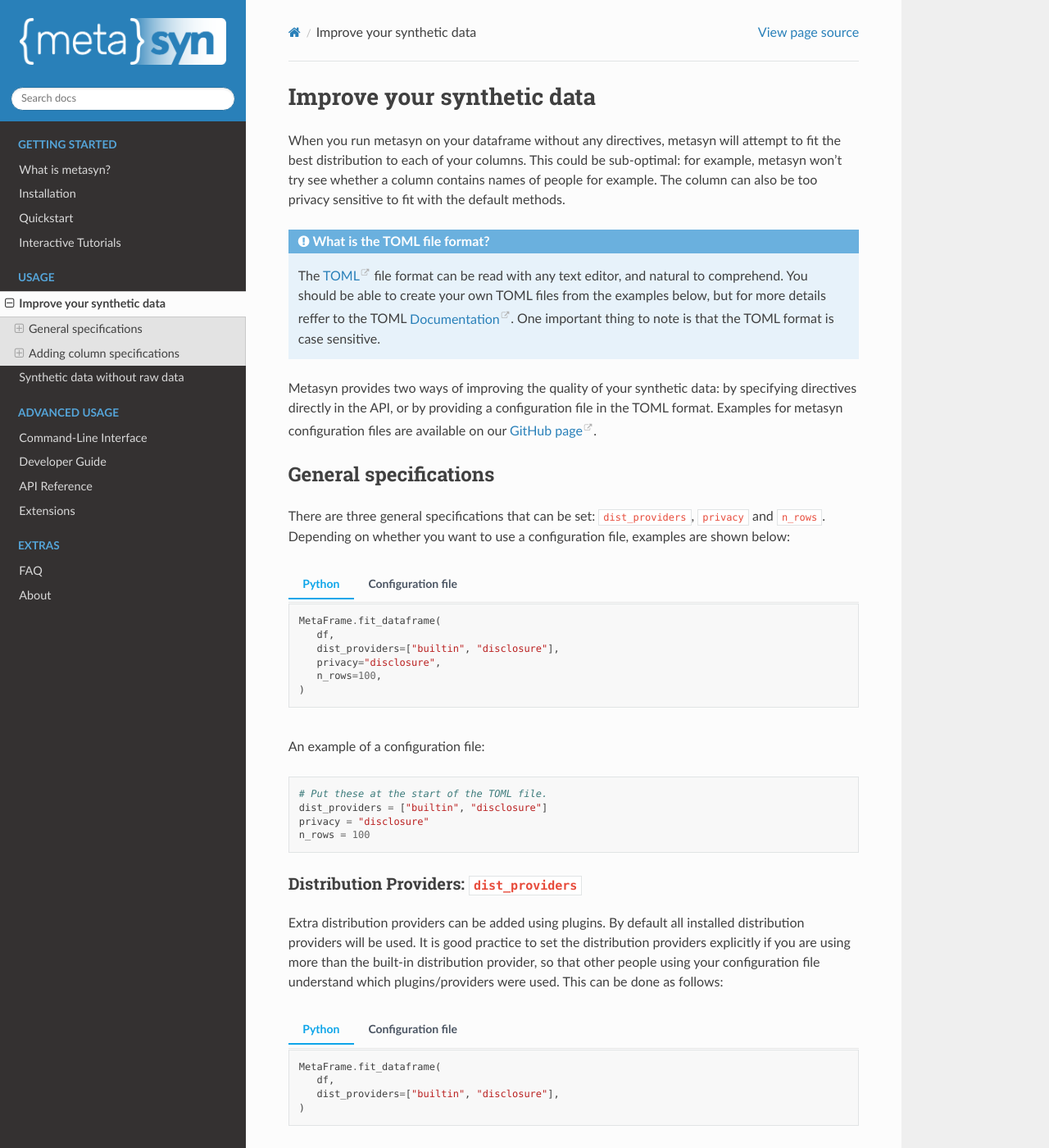
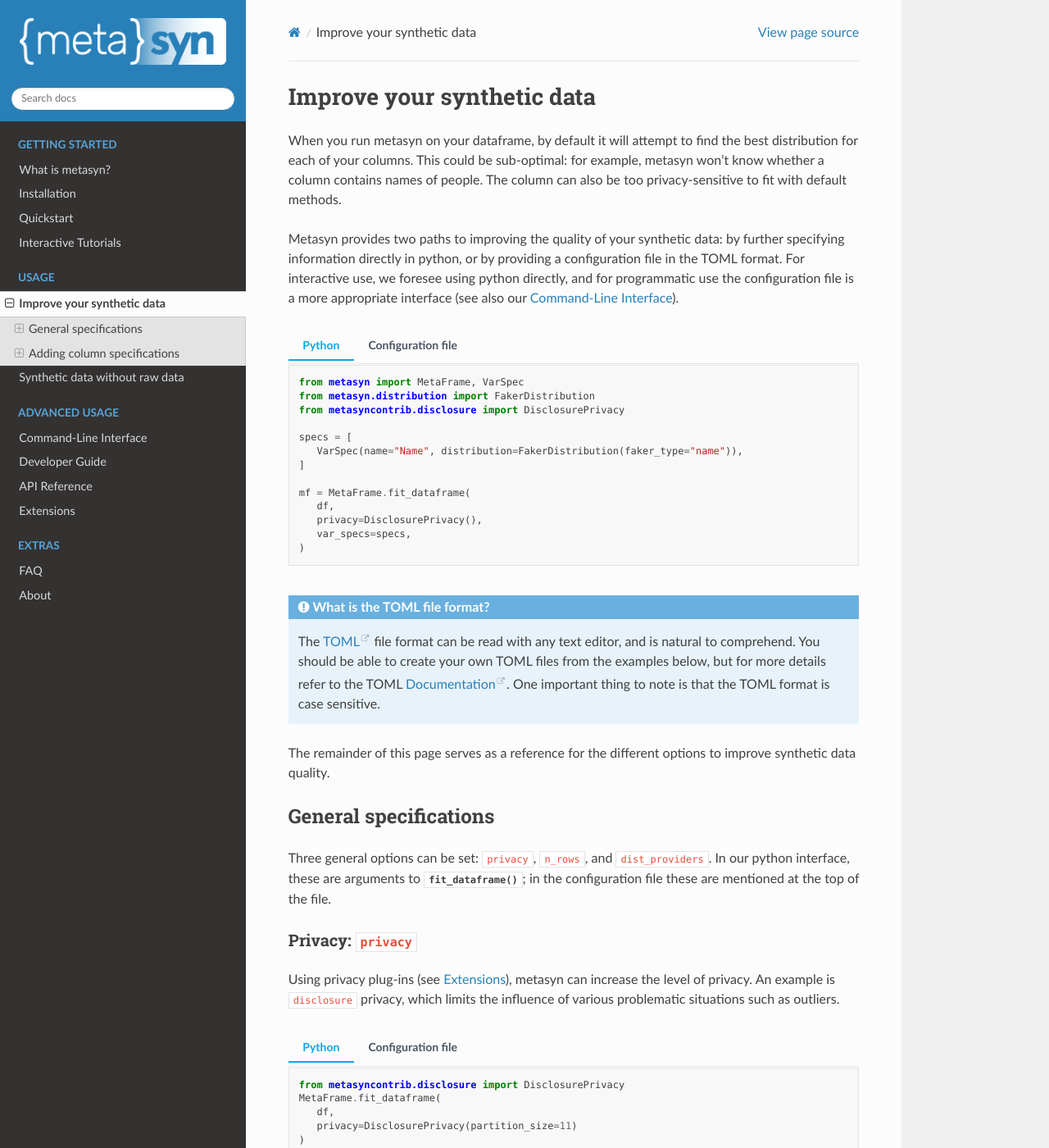
Before and after one commit to sodascience/metasyn, a Sphinx documentation site: the page built from docs/source/improve_synth.rst, in a window 1280 px wide and 1400 px high. Shown: the whole window at 82% size. Built offline with Sphinx 7.4.7 and the Read the Docs theme 3.1.0, drawn with Linux system fonts in a browser that asks for light colours; some of the changed text lies outside the part shown.

Commit message:
Update improve and datafree usage sections

```diff
--- a/docs/source/datafree.rst
+++ b/docs/source/datafree.rst
@@ -1,7 +1,7 @@
 Synthetic data without raw data
 -------------------------------
 
-It is also possible to create a GMF file without inputting a dataset, or to add additional fictive columns to those already present in a dataset.
+It is also possible to create a GMF file without inputting a dataset, or to add additional fictional columns to those already present in a dataset.
 
 To do so, you need to fully specify each column (variable) you want to generate. You will also need to set the data_free parameter to true, to indicate that the variable will be generated from scratch, instead of being based on existing data.
 Finally, you will need to set the number of rows to generate.
--- a/docs/source/improve_synth.rst
+++ b/docs/source/improve_synth.rst
@@ -1,39 +1,33 @@
 Improve your synthetic data
 ===========================
 
-When you run metasyn on your dataframe without any directives, metasyn will attempt
-to fit the best distribution to each of your columns. This could be sub-optimal:
-for example, metasyn won't try see whether a column contains names of people for example.
-The column can also be too privacy sensitive to fit with the default methods.
+When you run metasyn on your dataframe, by default it will attempt
+to find the best distribution for each of your columns. This could be sub-optimal:
+for example, metasyn won't know whether a column contains names of people.
+The column can also be too privacy-sensitive to fit with default methods.
 
+Metasyn provides two paths to improving the quality of your synthetic data: by further
+specifying information directly in python, or by providing a configuration file in the
+TOML format. For interactive use, we foresee using python directly, and for programmatic
+use the configuration file is a more appropriate interface (see also our :doc:`cli`).
 
-.. admonition:: What is the TOML file format?
-
-   The `TOML <https://toml.io/en/>`_ file format can be read with any text editor, and natural to comprehend.
-   You should be able to create your own TOML files from the examples below, but for more details reffer to the TOML
-   `Documentation <https://toml.io/en/>`_. One important thing to note is that the TOML format is case sensitive.
-
-
-Metasyn provides two ways of improving the quality of your synthetic data: by
-specifying directives directly in the API, or by providing a configuration file in the
-TOML format. Examples for metasyn configuration files are available on our
-`GitHub page <https://github.com/sodascience/metasyn/tree/develop/examples/config_files>`_.
-
-General specifications
-----------------------
-
-There are three general specifications that can be set: ``dist_providers``, ``privacy`` and ``n_rows``.
-Depending on whether you want to use a configuration file, examples are shown below:
 
 .. tab:: Python
 
    .. code-block:: python
 
-      MetaFrame.fit_dataframe(
+      from metasyn import MetaFrame, VarSpec
+      from metasyn.distribution import FakerDistribution
+      from metasyncontrib.disclosure import DisclosurePrivacy
+
+      specs = [
+         VarSpec(name="Name", distribution=FakerDistribution(faker_type="name")),
+      ]
+
+      mf = MetaFrame.fit_dataframe(
          df,
-         dist_providers=["builtin", "disclosure"],
-         privacy="disclosure",
-         n_rows=100,
+         privacy=DisclosurePrivacy(),
+         var_specs=specs,
       )
 
 .. tab:: Configuration file
@@ -42,63 +36,61 @@
 
       MetaFrame.fit_dataframe(
          df,
-         var_specs="your_configuration_file.toml"
+         var_specs="your_config_file.toml"
       )
 
-An example of a configuration file:
+   This refers to a configuration file called ``your_config_file.toml``:
 
-.. code-block:: toml
+   .. code-block:: toml
 
-   # Put these at the start of the TOML file.
-   dist_providers = ["builtin", "disclosure"]
-   privacy = "disclosure"
-   n_rows = 100
+      privacy = "disclosure"
+
+      [[var]]
+      name = "Name"
+      description = "Name of the unfortunate passenger of the titanic."
+      distribution = {implements = "core.faker", parameters = {faker_type = "name"}}
+
+   More examples for metasyn configuration files are available on our
+   `GitHub page <https://github.com/sodascience/metasyn/tree/develop/examples/config_files>`_.
+
+.. admonition:: What is the TOML file format?
+
+   The `TOML <https://toml.io/en/>`_ file format can be read with any text editor, and is natural to comprehend.
+   You should be able to create your own TOML files from the examples below, but for more details refer to the TOML
+   `Documentation <https://toml.io/en/>`_. One important thing to note is that the TOML format is case sensitive.
 
 
-Distribution Providers: ``dist_providers``
-^^^^^^^^^^^^^^^^^^^^^^^^^^^^^^^^^^^^^^^^^^
+The remainder of this page serves as a reference for the different options to improve synthetic data quality.
 
-Extra distribution providers can be added using plugins. By default all installed distribution providers
-will be used. It is good practice to set the distribution providers explicitly if you are using more than
-the built-in distribution provider, so that other people using your configuration file understand which
-plugins/providers were used. This can be done as follows:
+
+General specifications
+----------------------
+
+Three general options can be set: ``privacy``, ``n_rows``, and ``dist_providers``.
+In our python interface, these are arguments to :py:meth:`~MetaFrame.fit_dataframe()`; in the
+configuration file these are mentioned at the top of the file.
+
+Privacy: ``privacy``
+^^^^^^^^^^^^^^^^^^^^
+
+Using privacy plug-ins (see :doc:`extensions`), metasyn can increase the level of privacy.
+An example is ``disclosure`` privacy, which limits the influence of various problematic
+situations such as outliers.
 
 .. tab:: Python
 
    .. code-block:: python
 
+      from metasyncontrib.disclosure import DisclosurePrivacy
       MetaFrame.fit_dataframe(
          df,
-         dist_providers=["builtin", "disclosure"],
+         privacy=DisclosurePrivacy(partition_size=11)
       )
 
 .. tab:: Configuration file
 
    .. code-block:: toml
 
-      # Put this at the start of the TOML file.
-      dist_providers = ["builtin", "disclosure"]
-
-Privacy: ``privacy``
-^^^^^^^^^^^^^^^^^^^^
-
-To be extra careful with privacy, you can use a different privacy mechanism from the default one.
-An example is ``disclosure`` privacy, which limits how the outliers are handled.
-
-.. tab:: Python
-
-   .. code-block:: python
-
-      MetaFrame.fit_dataframe(
-         df,
-         privacy={"name": "disclosure", "parameters": {"partition_size": 11}}
-      )
-
-.. tab:: Configuration file
-
-   .. code-block:: toml
-
-      # Put this at the start of the TOML file.
       privacy = "disclosure"
       parameters = {partition_size = 11}
 
@@ -122,9 +114,31 @@
 
    .. code-block:: toml
 
-      # Put this at the start of the TOML file.
       n_rows = 100
 
+
+Distribution Providers: ``dist_providers``
+^^^^^^^^^^^^^^^^^^^^^^^^^^^^^^^^^^^^^^^^^^
+
+Extra distribution providers can be added using plugins. By default all installed distribution providers
+will be used. For reproducibility, it is a good idea to set the distribution providers explicitly, so that
+other people using your configuration file understand which plugins/providers were used. This can be done
+as follows:
+
+.. tab:: Python
+
+   .. code-block:: python
+
+      MetaFrame.fit_dataframe(
+         df,
+         dist_providers=["builtin", "disclosure"],
+      )
+
+.. tab:: Configuration file
+
+   .. code-block:: toml
+
+      dist_providers = ["builtin", "disclosure"]
 
 
 Adding column specifications
@@ -137,8 +151,26 @@
 
    .. code-block:: python
 
-      # You have to put the specifications in the ...
-      MetaFrame.fit_dataframe(df, var_specs=[...])
+      # we suggest using the VarSpec object like so:
+      from metasyn import MetaFrame, VarSpec
+      from metasyn.distribution import RegexDistribution
+
+      specs = [
+         VarSpec(
+            name="Cabin",
+            description="Cabin number of the passenger.",
+            distribution=RegexDistribution("[A-F][0-9]{2,3}"),
+            prop_missing=0.2,
+         ),
+         VarSpec(
+            name=...,
+            description=...,
+            distribution=...,
+         ),
+         ...
+      ]
+
+      MetaFrame.fit_dataframe(df, var_specs=specs)
 
 .. tab:: Configuration file
 
@@ -147,42 +179,18 @@
       # In this example you put the specifications in the toml file.
       MetaFrame.fit_dataframe(df, var_specs="your_config_file.toml")
 
-
-In the following examples we will provide specifications for a column called "Cabin". Note that these specifications
-can be combined, where only the name of the column is manditory to provide.
-
-.. tab:: Python
-
-   .. code-block:: python
-
-      MetaFrame.fit_dataframe(df, var_specs=[{
-         "name": "Cabin",
-         "description": "Cabin number of the passenger.",
-         "distribution": {"implements": "core.regex",
-                          "parameters": {"regex_data": "[A-F][0-9]{2,3}"}},
-         "prop_missing": 0.2,
-      },
-      {
-         "name": "some_other_column",
-         ...
-      }])
-
-.. tab:: Configuration file
-
    .. code-block:: toml
 
       [[var]]
-
       name = "Cabin"
       description = "Cabin number of the passenger."
       distribution = {implements = "core.regex", parameters = {regex_data = "[A-F][0-9]{2,3}"}}
-      prop_missing = 0.1
-      privacy = {name = "disclosure", parameters = {partition_size = 21}}
+      prop_missing = 0.2
 
-      # Repeat the [[var]] to add the specifications for another column.
       [[var]]
-
-      name = "some_other_column"
+      name = ...
+      description = ...
+      distribution = ...
 
 
 Description: ``description``
@@ -196,8 +204,8 @@
 
    .. code-block:: python
 
-      # You have to put the specifications in the ...
-      MetaFrame.fit_dataframe(df, var_specs=[{"name": "Cabin", "description": "some description"}])
+      specs = [ VarSpec(name="Cabin", description="Cabin number of the passenger.") ]
+      MetaFrame.fit_dataframe(df, var_specs=specs)
 
 .. tab:: Configuration file
 
@@ -205,7 +213,7 @@
 
       [[var]]
       name = "Cabin"
-      description = "some_description"
+      description = "Cabin number of the passenger."
 
 
 Missing values: ``prop_missing``
@@ -218,8 +226,8 @@
 
    .. code-block:: python
 
-      # You have to put the specifications in the ...
-      MetaFrame.fit_dataframe(df, var_specs=[{"name": "Cabin", "prop_missing": 0.2}])
+      specs = [ VarSpec(name="Cabin", prop_missing=0.2) ]
+      MetaFrame.fit_dataframe(df, var_specs=specs)
 
 .. tab:: Configuration file
 
@@ -239,8 +247,10 @@
 
    .. code-block:: python
 
-      # You have to put the specifications in the ...
-      MetaFrame.fit_dataframe(df, var_specs=[{"name": "Cabin", "privacy": "disclosure"}])
+      from metasyncontrib.disclosure import DisclosurePrivacy
+
+      specs = [ VarSpec(name="Cabin", privacy=DisclosurePrivacy()) ]
+      MetaFrame.fit_dataframe(df, var_specs=specs)
 
 .. tab:: Configuration file
 
@@ -263,8 +273,8 @@
 
    .. code-block:: python
 
-      # You have to put the specifications in the ...
-      MetaFrame.fit_dataframe(df, var_specs=[{"name": "Cabin", "unique": True}])
+      specs = [ VarSpec(name="Cabin", unique=True) ]
+      MetaFrame.fit_dataframe(df, var_specs=specs)
 
 .. tab:: Configuration file
 
@@ -286,11 +296,11 @@
 
    .. code-block:: python
 
-      # You have to put the specifications in the ...
-      MetaFrame.fit_dataframe(df, var_specs=[
-         {"name": "Cabin",
-          "distribution": {"parameters": {"regex_data": "[A-F][0-9]{2,3}"}}
-         }])
+      from metasyn.distribution import RegexDistribution
+
+      cabin_dist = RegexDistribution("[A-F][0-9]{2,3}")
+      specs = [ VarSpec(name="Cabin", distribution=cabin_dist) ]
+      MetaFrame.fit_dataframe(df, var_specs=specs)
 
 .. tab:: Configuration file
 
```
